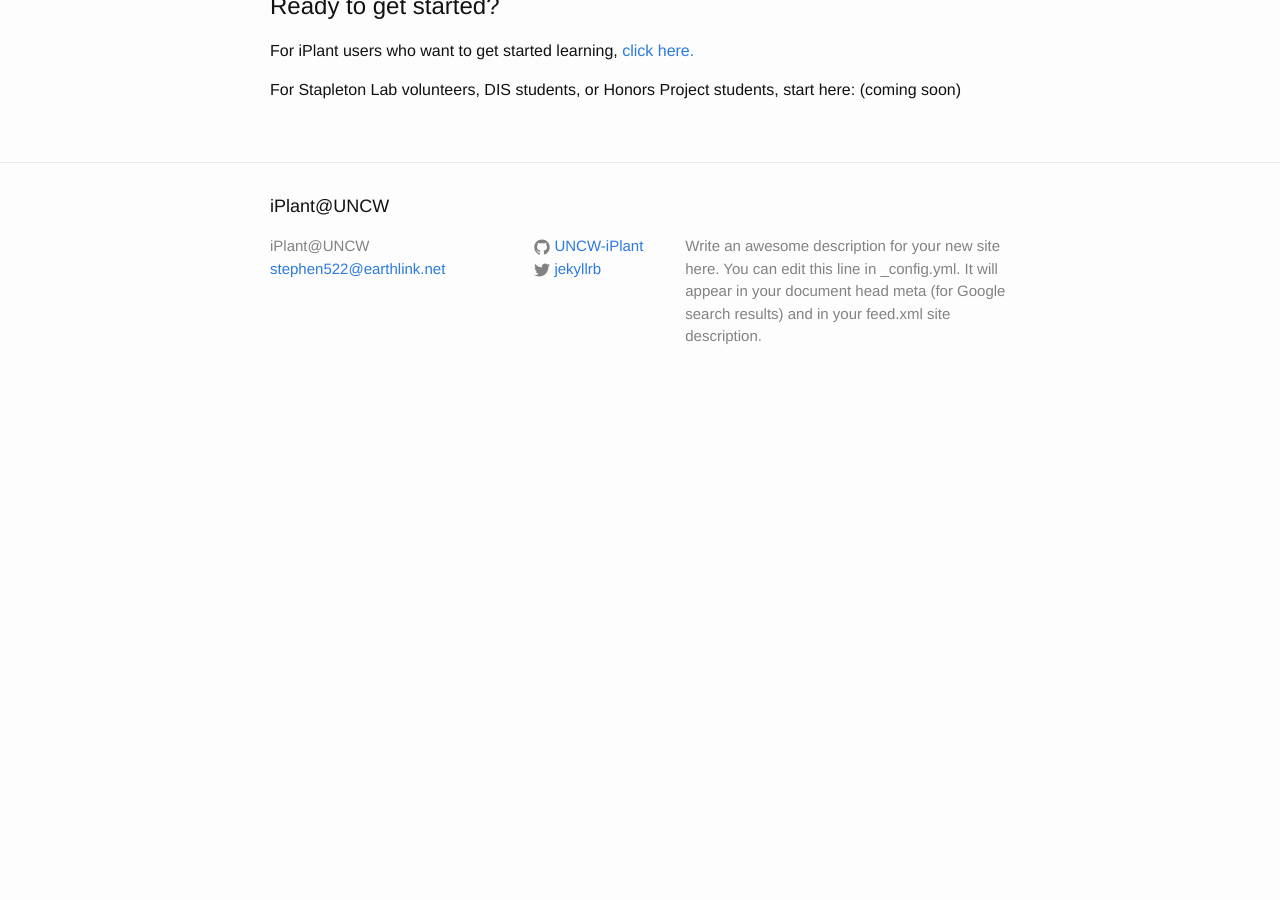
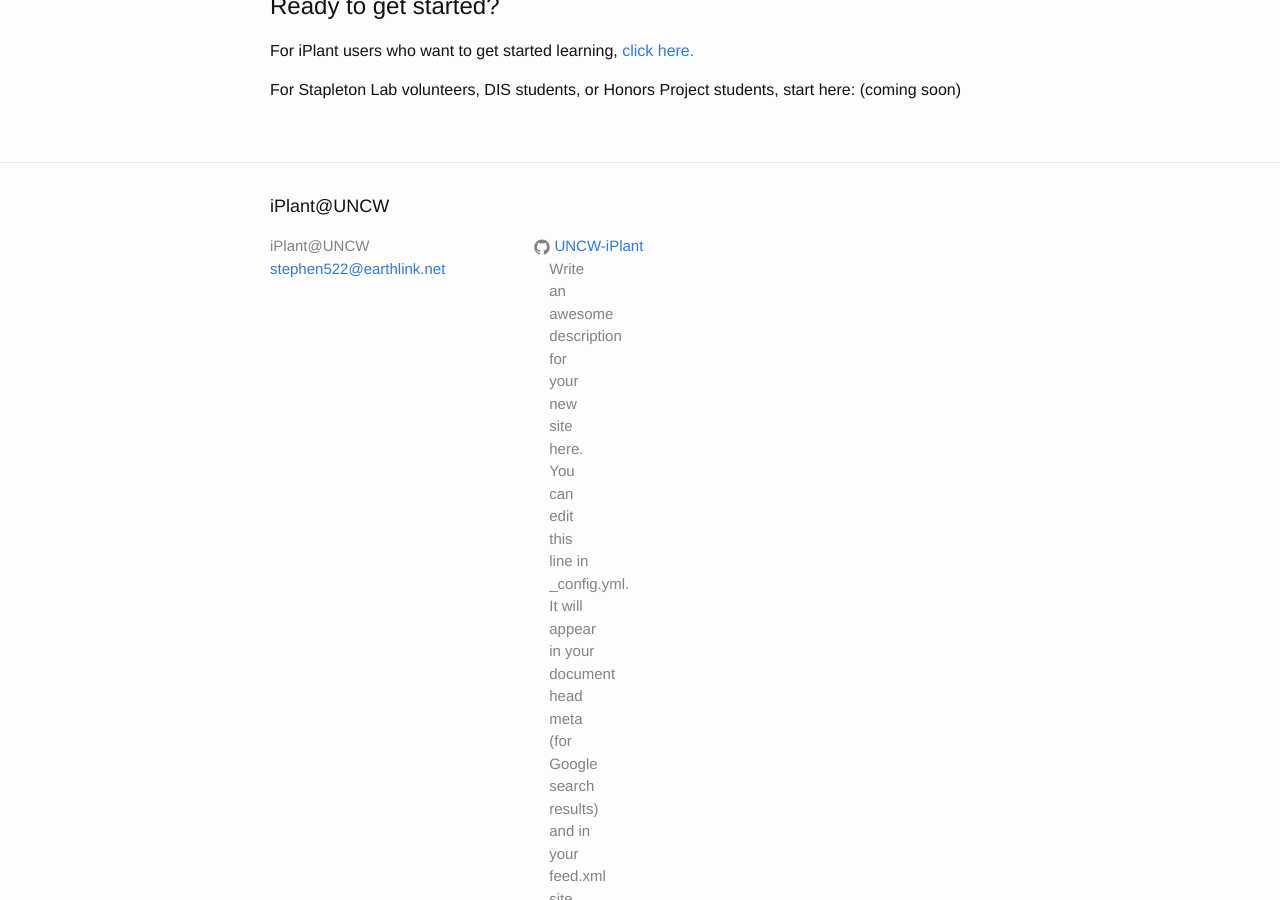
Before and after one commit to gpcarpen/UNCW-iPlant.github.io, a Jekyll site: the page built from about.md, in a window 1280 px wide and 900 px high, scrolled down 572 px. Built offline with Jekyll 4.4.1, drawn with Linux system fonts in a browser that asks for light colours; before the commit the page ends 980 px from its top, so only the background shows below that.

Commit message:
Remove Twitter link

```diff
--- a/_includes/footer.html
+++ b/_includes/footer.html
@@ -28,23 +28,6 @@
           </li>
           {% endif %}
 
-          {% if site.twitter_username %}
-          <li>
-            <a href="https://twitter.com/{{ site.twitter_username }}">
-              <span class="icon  icon--twitter">
-                <svg viewBox="0 0 16 16">
-                  <path fill="#828282" d="M15.969,3.058c-0.586,0.26-1.217,0.436-1.878,0.515c0.675-0.405,1.194-1.045,1.438-1.809
-                  c-0.632,0.375-1.332,0.647-2.076,0.793c-0.596-0.636-1.446-1.033-2.387-1.033c-1.806,0-3.27,1.464-3.27,3.27 c0,0.256,0.029,0.506,0.085,0.745C5.163,5.404,2.753,4.102,1.14,2.124C0.859,2.607,0.698,3.168,0.698,3.767 c0,1.134,0.577,2.135,1.455,2.722C1.616,6.472,1.112,6.325,0.671,6.08c0,0.014,0,0.027,0,0.041c0,1.584,1.127,2.906,2.623,3.206 C3.02,9.402,2.731,9.442,2.433,9.442c-0.211,0-0.416-0.021-0.615-0.059c0.416,1.299,1.624,2.245,3.055,2.271 c-1.119,0.877-2.529,1.4-4.061,1.4c-0.264,0-0.524-0.015-0.78-0.046c1.447,0.928,3.166,1.469,5.013,1.469 c6.015,0,9.304-4.983,9.304-9.304c0-0.142-0.003-0.283-0.009-0.423C14.976,4.29,15.531,3.714,15.969,3.058z"/>
-                </svg>
-              </span>
-
-              <span class="username">{{ site.twitter_username }}</span>
-            </a>
-          </li>
-          {% endif %}
-        </ul>
-      </div>
-
       <div class="footer-col  footer-col-3">
         <p class="text">{{ site.description }}</p>
       </div>
--- a/about.md
+++ b/about.md
@@ -20,6 +20,5 @@ information, break these parts down into accessible, step-by-step walkthroughs,
 
 For iPlant users who want to get started learning, [click here.](http://uncw-iplant.github.io/iplant/intro/2015/03/22/intro-to-iPlant.html)
 
-
 For Stapleton Lab volunteers, DIS students, or Honors Project students, start here:
 (coming soon)
```
